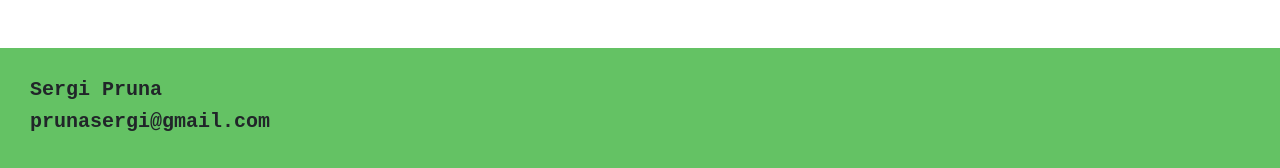
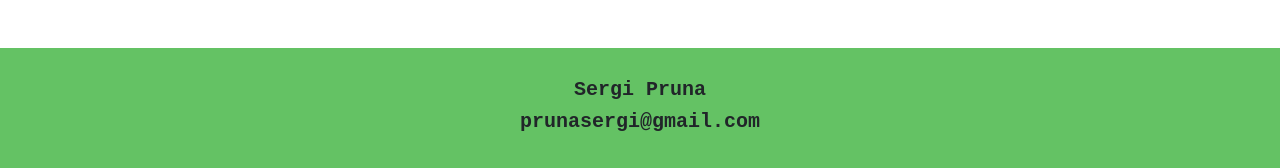
Before and after one commit to serputos/React.ReduxTodos-REST-API, a React (Create React App) app in the folder react-rest/: page / in a window 1280 px wide. Shown: the part 784-952 px from the top of the page. Built offline with nearby package versions, Linux system fonts and the light colour scheme; no server answers.

Commit message:
arregloNseVe

```diff
--- a/react-rest/src/App.css
+++ b/react-rest/src/App.css
@@ -1,6 +1,8 @@
 .App {
   display: flex;
   flex-direction: column;
+  width: 100%;
+  height: 100%;
 }
 li.completed {
   text-decoration: line-through;
@@ -66,11 +68,14 @@ header h1 {
   letter-spacing: 3px;
 }
 footer {
+  display: flex;
   background-color: rgb(100, 194, 100);
   padding: 30px;
-  width: 100%;
+
   position: relative;
   bottom: 0%;
+  flex-direction: column;
+  align-items: center;
 }
 
 footer h3 {
--- a/react-rest/src/store.js
+++ b/react-rest/src/store.js
@@ -8,7 +8,7 @@ const reducer = combineReducers({ reducerTodos: reduceTodos });
 export const store = createStore(
   reducer,
   compose(
-    applyMiddleware(todosMiddleware),
-    window.__REDUX_DEVTOOLS_EXTENSION__ && window.__REDUX_DEVTOOLS_EXTENSION__()
+    applyMiddleware(todosMiddleware)
+    /* window.__REDUX_DEVTOOLS_EXTENSION__ && window.__REDUX_DEVTOOLS_EXTENSION__() */
   )
 );
--- a/react-rest/src/todos/AfegirTodo.js
+++ b/react-rest/src/todos/AfegirTodo.js
@@ -1,7 +1,7 @@
 import { useRef, useState } from "react";
 import { postNewTodo } from "./todosApi";
 
-export function AfegirTodo({onAddTodo, }) {
+export function AfegirTodo({ onAddTodo }) {
   const titleRef = useRef();
   // const [search, setSearch] = useState();
   //  const titleRef2 = useRef();
@@ -34,7 +34,7 @@ export function AfegirTodo({onAddTodo, }) {
             titleRef.current.value = ""; // borrar value despues de coger le primero
 
             //postNewTodo(title).then((json) => onTodoAdded(json)); //valor final; // OnSubmit --> Post  un nou TODO amb titol del input
-            onAddTodo({title});
+            onAddTodo({ title });
           }}
         >
           <div>
--- a/react-rest/src/todos/Todos.js
+++ b/react-rest/src/todos/Todos.js
@@ -19,7 +19,8 @@ export function Todos() {
 
   const refreshTodo = () => dispatch(requestTodos());
   const onAddTodo = (todo) => dispatch(requestAddTodo(todo));
-  const onTodoUpdate = (updatedTodo) => dispatch(requestUpdateTodo(updatedTodo));
+  const onTodoUpdate = (updatedTodo) =>
+    dispatch(requestUpdateTodo(updatedTodo));
   const onTodoEdited = (editedTodo) => dispatch(editTodo(editedTodo));
   const onTodoSearch = (todo) => dispatch(searchTodo(todo));
   const onTodoDeleted = (todo) => dispatch(deleteTodo(todo));
@@ -43,7 +44,6 @@ export function Todos() {
         </button>
         <TodoList
           todos={todos}
-
           onTodoUpdate={onTodoUpdate}
           onTodoEdit={onTodoEdited}
           onTodoDelete={onTodoDeleted}
--- a/react-rest/src/todos/actions.js
+++ b/react-rest/src/todos/actions.js
@@ -25,7 +25,6 @@ export function requestUpdateTodo(updatedTodo) {
   return { type: REQUEST_UPDATE_TODO, todo: updatedTodo };
 }
 
-
 export const EDIT_TODO = "todos/EDIT_TODO";
 export function editTodo(todo) {
   return { type: EDIT_TODO, todo };
--- a/react-rest/src/todos/todosApi.js
+++ b/react-rest/src/todos/todosApi.js
@@ -31,7 +31,6 @@ export async function postUpdateTodo(todo) {
   }).then((response) => response.json());
 }
 
-
 export async function changeTodo(titulo) {
   return fetch(ENDPOINT + "/" + titulo.id, {
     method: "POST",
@@ -48,6 +47,6 @@ export async function changeTodo(titulo) {
 export async function eliminarTodo(id) {
   return fetch(ENDPOINT + "/" + id.id, {
     method: "DELETE",
-    body: JSON.stringify(id),
+    // body: JSON.stringify(id),
   }).then((response) => response.json());
 }
```
Also changed, not shown: react-rest/src/index.js (+6 -6 lines), react-rest/src/todos/TodoItem.js (+9 -3 lines), react-rest/src/todos/TodoItemDone.js (+8 -2 lines), react-rest/src/todos/TodoList.js (+9 -3 lines), react-rest/src/todos/middleware.js (+11 -8 lines).
